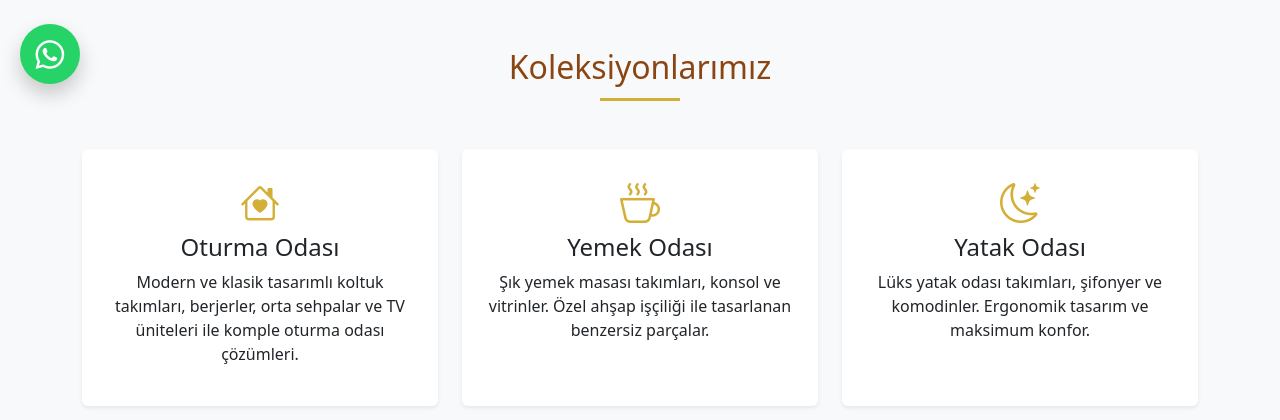
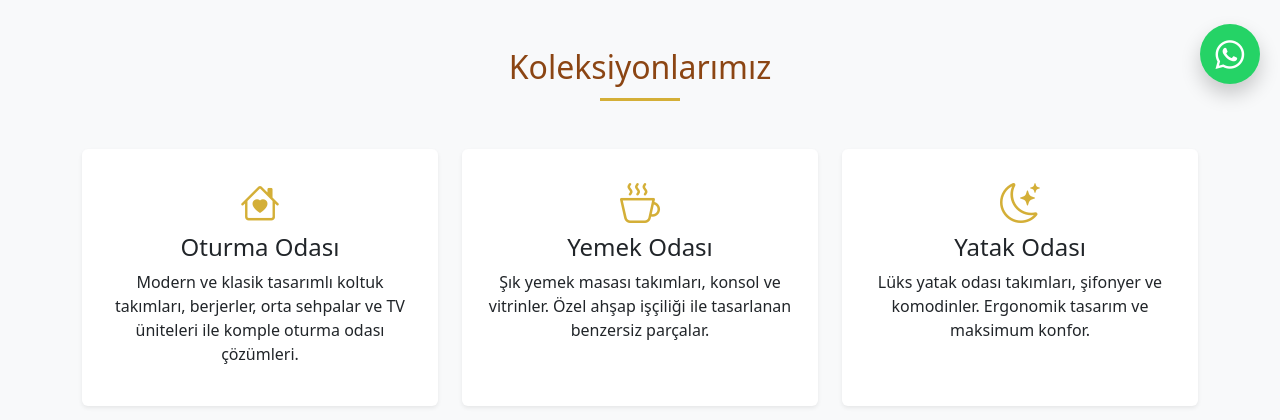
Before and after one commit to SonerTurkoglu10/furniture, a Django app: page / in a window 1280 px wide. Shown: the part 696-1116 px from the top of the page. Run offline with Django 5.2, Linux system fonts and the light colour scheme; data that the repository does not hold is empty.

Commit message:
Anasayfa yenilenmesi

```diff
--- a/main/templates/main/index.html
+++ b/main/templates/main/index.html
@@ -69,7 +69,7 @@
         }
         .whatsapp-button {
             position: fixed;
-            left: 20px;
+            right: 20px;
             bottom: 20px;
             width: 60px;
             height: 60px;
```
